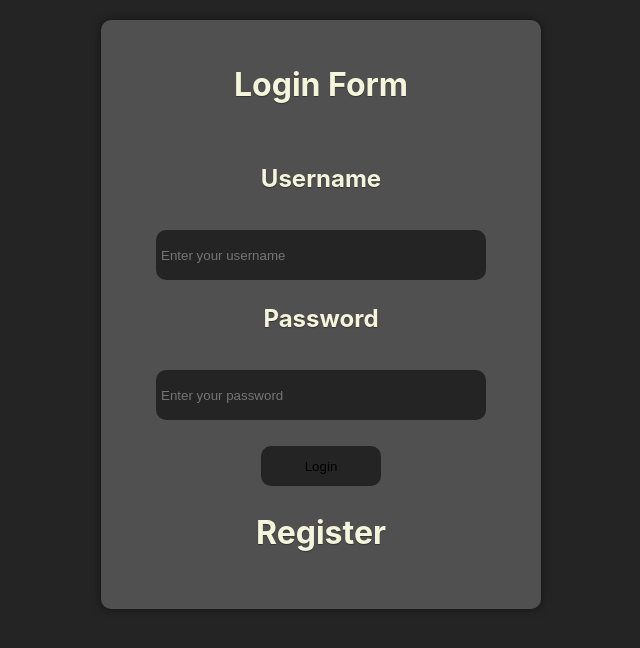
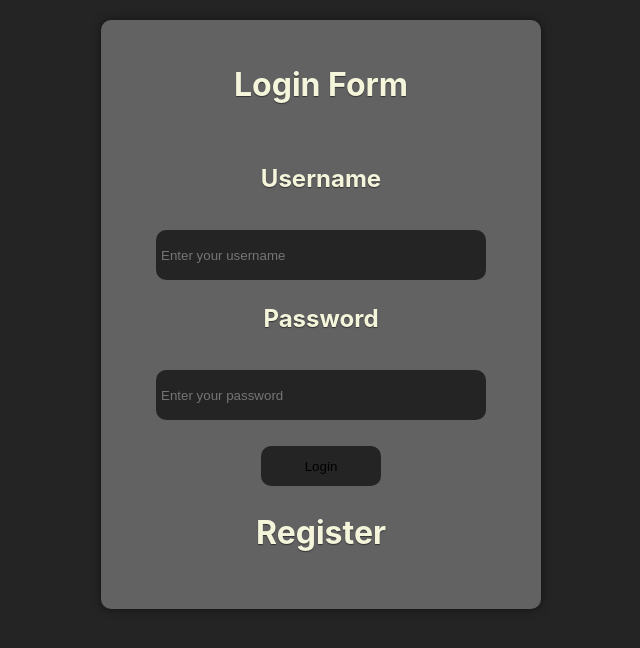
Before and after one commit to datcord/loginform, a React (Vite) app: page / in a window 1280 px wide. Shown: the top 648 px of the page, without its empty margins (319-959 px from the left). Built offline with nearby package versions, Linux system fonts and the light colour scheme.

Commit message:
Add background animation to form elements for enhanced visual appeal

```diff
--- a/src/App.css
+++ b/src/App.css
@@ -11,6 +11,7 @@ form {
   box-shadow: 0 0 10px rgba(0, 0, 0, 0.5);
   padding: 20px;
   transition: all 0.3s ease;
+  animation: background 5s infinite;
 }
 
 @keyframes background {
--- a/src/App.scss
+++ b/src/App.scss
@@ -12,6 +12,7 @@ form {
   box-shadow: 0 0 10px rgba(0, 0, 0, 0.5);
   padding: 20px;
   transition: all 0.3s ease;
+  animation: background 5s infinite;
 }
 @keyframes background {
   0% {
```
Also changed, not shown: 1 other file (tests, documents, lock files or other folders).
